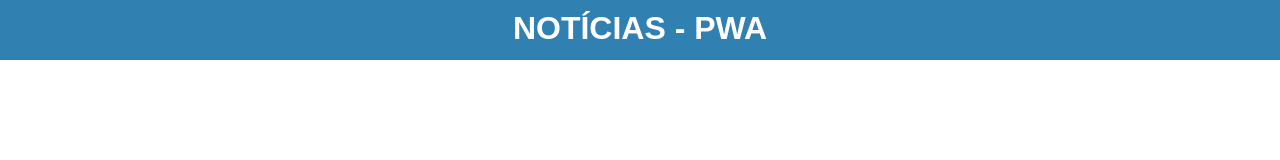
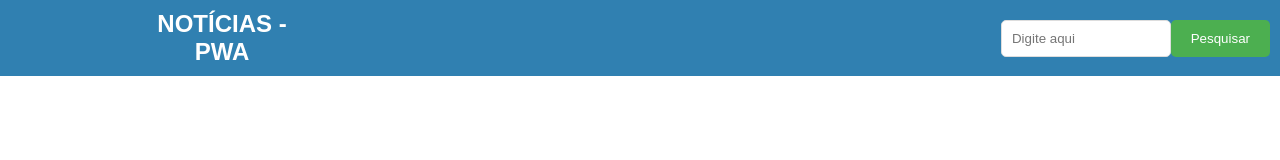
Before and after one commit to anyups/noticiaspwa, a website built with Vite: page index.html in a window 1280 px wide. Built offline with nearby package versions, Linux system fonts and the light colour scheme; no server answers.

Commit message:
commit 2

```diff
--- a/css/style.css
+++ b/css/style.css
@@ -1,3 +1,5 @@
+@import url(https://fonts.googleapis.com/css?family=Open+Sans);
+
 * {
     margin: 0;
     padding: 0;
@@ -23,6 +25,7 @@ h1{
 }
 
 main{
+    margin-top: 2rem;
     display: grid;
     grid-gap: 30px;
     grid-template-columns: repeat(auto-fit, minmax(300px, 1fr));
@@ -45,3 +48,41 @@ main{
     color: inherit;
     font-size: 10px;
 }
+
+header {
+    display: flex;
+    flex-direction: row;
+    align-items: center;
+    margin-bottom: 20px;
+}
+
+h1 {
+    font-size: 24px;
+    margin-left: 10%;
+}
+
+.searchBar{
+    margin-left: 55%;
+    display: inline-flex;
+}
+
+.searchInput{
+    padding: 10px;
+    border: 1px solid #ddd;
+    border-radius: 5px;
+    width: 80%;
+    max-width: 400px;
+}
+
+button {
+    padding: 10px 20px;
+    background-color: #4CAF50;
+    color: white;
+    border: none;
+    border-radius: 5px;
+    cursor: pointer;
+}
+
+button:hover {
+    background-color: #45a049;
+}
--- a/index.html
+++ b/index.html
@@ -14,11 +14,19 @@
 
   <body>
     <div id="container">
+
       <header>
+
         <h1>notícias - pwa</h1>
+
+        <div class="searchBar">
+          <input type="text" class="searchInput" placeholder="Digite aqui"/>
+          <button onclick="searchNews()">Pesquisar</button>
+        </div>
+
       </header>
+
       <main></main>
     </div>
   </body>
-
 </html>
--- a/js/main.js
+++ b/js/main.js
@@ -1,36 +1,48 @@
-  if('serviceWorker' in navigator){
+    if ('serviceWorker' in navigator) {
       window.addEventListener('load', async () => {
-      try{
+        try {
           let reg;
           reg = await navigator.serviceWorker.register('/sw.js', { type: "module" });
 
-        console.log('service worker registrada!', reg);
+          console.log('Service worker registrada!', reg);
+          postNews();
         } catch (err) {
-        console.log('registro de service worker falhou!', err);
+          console.log('Registro de service worker falhou!', err);
         }
       });
     }
 
     const apiKey = '48db080a49804110b572ed0f74b01982';
-  let url = `https://newsapi.org/v2/top-headlines?country=br&apiKey=${apiKey}`;
+    let url = `https://newsapi.org/v2/everything?q=Apple&apiKey=${apiKey}`
     const main = document.querySelector('main');
 
-  async function postNews(){
+    async function postNews() {
+      try {
         const res = await fetch(url);
         const data = await res.json();
-    main.innerHTML = daat.articles.map(createArticle).join('\n');
+        main.innerHTML = data.articles.map(createArticle).join('\n');
+      } catch (error) {
+        console.error('Erro ao obter notícias', error);
+      }
     }
 
-  function createArticle(article){
+    function createArticle(article) {
       console.log(article);
       return `
         <div class="article">
           <a href="${article.url}" target="_blank">
-            <img src="${article.urlToImage}"
-            class="image" alt="${article.content}"/>
+            <img src="${article.urlToImage}" class="image" alt="${article.content}"/>
             <h2>${article.title}</h2>
             <p>${article.description}</p>
-            <a/>
+          </a>
         </div>
-    `
+      `;
     }
+
+    async function searchNews() {
+      const searchInput = document.getElementsByClassName('searchInput').value;
+      url = `https://newsapi.org/v2/everything?q=${searchInput}&apiKey=${apiKey}`;
+      await postNews();
+    }
+
+    postNews();
```
Lines whose indentation alone changed are shown as unchanged.
